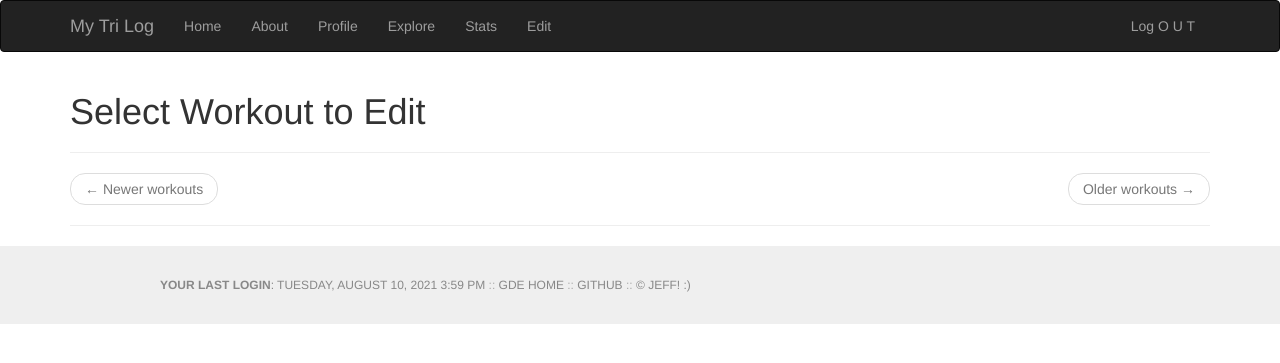
After one commit to jeffknerr/mytrilog, a Flask app: page /mytrilog/edit in a window 1280 px wide. The commit adds this page. Shown: the top 363 px of the page. Run offline with Flask 2, Linux system fonts and the light colour scheme; the visitor is signed in with stand-in values (Sample User, id 1); data comes from the database, SQL or seed files in the repository; data that the repository does not hold is empty; some libraries are stand-ins or nearby versions.

Commit message:
added Edit workout option

```diff
--- a/app/main/routes.py
+++ b/app/main/routes.py
@@ -1,17 +1,15 @@
 
 from app.main.jkutils import *
 from flask_login import current_user, login_required
-from flask import render_template, flash, redirect, url_for, request, current_app
+from flask import render_template, flash, redirect, url_for, request, current_app, abort
 from app import db
-from app.main.forms import EditProfileForm, WorkoutForm
+from app.main.forms import EditProfileForm, WorkoutForm, ChangeWorkoutForm
 from app.models import User, Workout
 from datetime import datetime, timedelta
 from app.main import bp
 from flask import make_response
 import io
-import os
 from matplotlib.backends.backend_agg import FigureCanvasAgg as FigureCanvas
-from matplotlib.figure import Figure
 
 
 @bp.before_request
@@ -20,37 +18,39 @@ def before_request():
         current_user.last_seen = datetime.utcnow()
         db.session.commit()
 
-@bp.route('/', methods=['GET','POST'])
-@bp.route('/index', methods=['GET','POST'])
+
+@bp.route('/', methods=['GET', 'POST'])
+@bp.route('/index', methods=['GET', 'POST'])
 @login_required
 def index():
-  form = WorkoutForm()
-  if form.validate_on_submit():
-      workout = Workout(what=form.what.data,
-                      when=form.when.data,
-                      amount=form.amount.data,
-                      weight=form.weight.data,
-                      comment=form.comment.data,
-                      athlete=current_user)
-      db.session.add(workout)
-      db.session.commit()
-      flash("Logged your workout!")
-      return redirect(url_for('main.index'))
-  elif request.method == 'GET':
-     form.what.data = "rest"
-  page = request.args.get('page', 1, type=int)
-  workouts = current_user.followed_workouts().paginate(
-      page, current_app.config['WORKOUTS_PER_PAGE'], False)
-  next_url = url_for('main.index', page=workouts.next_num) if workouts.has_next else None
-  prev_url = url_for('main.index', page=workouts.prev_num) if workouts.has_prev else None
+    form = WorkoutForm()
+    if form.validate_on_submit():
+        workout = Workout(what=form.what.data,
+                          when=form.when.data,
+                          amount=form.amount.data,
+                          weight=form.weight.data,
+                          comment=form.comment.data,
+                          athlete=current_user)
+        db.session.add(workout)
+        db.session.commit()
+        flash("Logged your workout!")
+        return redirect(url_for('main.index'))
+    elif request.method == 'GET':
+        form.what.data = "rest"
+    page = request.args.get('page', 1, type=int)
+    workouts = current_user.followed_workouts().paginate(
+        page, current_app.config['WORKOUTS_PER_PAGE'], False)
+    next_url = url_for('main.index', page=workouts.next_num) if workouts.has_next else None
+    prev_url = url_for('main.index', page=workouts.prev_num) if workouts.has_prev else None
 
-  return render_template('index.html', title='Home', form=form,
-                           workouts=workouts.items, next_url=next_url,
-                           prev_url=prev_url)
+    return render_template('index.html', title='Home', form=form,
+                            workouts=workouts.items, next_url=next_url,
+                            prev_url=prev_url)
+
 
 @bp.route('/about')
 def about():
-  return render_template('about.html', title='About')
+    return render_template('about.html', title='About')
 
 
 @bp.route('/user/<username>')
@@ -79,7 +79,10 @@ def edit_profile():
     elif request.method == 'GET':
         form.username.data = current_user.username
         form.about_me.data = current_user.about_me
-    return render_template('edit_profile.html', title='Edit Profile', form=form)
+    return render_template('edit_profile.html',
+                           title='Edit Profile',
+                           form=form)
+
 
 @bp.route('/follow/<username>')
 @login_required
@@ -96,6 +99,7 @@ def follow(username):
     flash('You are following {}!'.format(username))
     return redirect(url_for('main.user', username=username))
 
+
 @bp.route('/unfollow/<username>')
 @login_required
 def unfollow(username):
@@ -111,6 +115,7 @@ def unfollow(username):
     flash('You are not following {}.'.format(username))
     return redirect(url_for('main.user', username=username))
 
+
 @bp.route('/explore')
 @login_required
 def explore():
@@ -122,6 +127,7 @@ def explore():
     return render_template('index.html', title='Explore', workouts=workouts.items,
                      next_url=next_url, prev_url=prev_url)
     # reuses index template, but without the submit form part
+
 
 @bp.route('/plot/<user>')
 @login_required
@@ -144,6 +150,7 @@ def plot(user):
     response.mimetype = 'image/png'
     return response
 
+
 @bp.route('/weightplot/<user>')
 @login_required
 def weightplot(user):
@@ -165,6 +172,7 @@ def weightplot(user):
     response.mimetype = 'image/png'
     return response
 
+
 @bp.route('/stats')
 @login_required
 def stats():
@@ -174,9 +182,58 @@ def stats():
     dbid = current_user.get_id()
     # only get last 30 days of workouts
     workouts = Workout.query.filter_by(who=dbid).filter(Workout.when <= now, Workout.when >= then).all()
-    avgw,runtot,weekrun = getStats(workouts,now,then)
+    avgw, runtot, weekrun = getStats(workouts, now, then)
     # convert to strings to format nicely...
     avgw = "%.1f" % (avgw)
     runtot = "%.1f" % (runtot)
     weekrun = "%.2f" % (weekrun)
-    return render_template('stats.html', title='Stats', user=user, avgw=avgw, runtot=runtot, weekrun=weekrun)
+    return render_template('stats.html',
+                           title='Stats',
+                           user=user,
+                           avgw=avgw,
+                           runtot=runtot,
+                           weekrun=weekrun)
+
+
+@bp.route('/edit')
+@login_required
+def edit():
+    """show workouts, allow user to select one for editing"""
+    username = current_user.username
+    user = User.query.filter_by(username=username).first_or_404()
+    page = request.args.get('page', 1, type=int)
+    workouts = user.workouts.order_by(Workout.when.desc()).paginate(
+        page, 5 + current_app.config['WORKOUTS_PER_PAGE'], False)
+    next_url = url_for('main.edit', username=user.username, page=workouts.next_num) if workouts.has_next else None
+    prev_url = url_for('main.edit', username=user.username, page=workouts.prev_num) if workouts.has_prev else None
+    return render_template('edit.html', user=user, workouts=workouts.items,
+                           next_url=next_url, prev_url=prev_url)
+
+
+@bp.route('/editworkout/<what>/<when>/<who>', methods=['GET', 'POST'])
+@login_required
+def editworkout(what, when, who):
+    """present form to user that allows them to edit the workout"""
+    username = current_user.username
+    dtwhen = datetime.fromisoformat(when)
+    wrkout = Workout.query.filter_by(who=who).filter_by(when=dtwhen).filter_by(what=what).first_or_404()
+    # make sure user is correct user
+    if wrkout.getUsername() != username:
+        abort(403)
+    form = ChangeWorkoutForm()
+    if form.validate_on_submit():
+        wrkout.what = form.what.data
+        wrkout.when = form.when.data
+        wrkout.amount = form.amount.data
+        wrkout.weight = form.weight.data
+        wrkout.comment = form.comment.data
+        db.session.commit()
+        flash("Saved your edited workout...")
+        return redirect(url_for('main.index'))
+    # add the existing data here
+    form.what.data = wrkout.what
+    form.when.data = wrkout.when
+    form.amount.data = wrkout.amount
+    form.weight.data = wrkout.weight
+    form.comment.data = wrkout.comment
+    return render_template("changeworkout.html", form=form)
--- a/app/models.py
+++ b/app/models.py
@@ -74,8 +74,8 @@ class User(UserMixin, db.Model):
         return User.query.get(id)
 
 
-
 class Workout(db.Model):
+    """workout objects, unique in what and when"""
     id = db.Column(db.Integer, primary_key=True)
     what = db.Column(db.String(128))
     when = db.Column(db.DateTime, index=True, default=datetime.utcnow)
@@ -85,7 +85,7 @@ class Workout(db.Model):
     comment = db.Column(db.String(140))
 
     def __repr__(self):
-        return '<Workout {} {}>'.format(self.what,self.amount)
+        return '<Workout {} {} {}>'.format(self.what,self.amount,self.when)
 
     def getUsername(self):
         return User.query.get(self.who).username
--- a/app/templates/base.html
+++ b/app/templates/base.html
@@ -57,6 +57,7 @@
                     <li><a href="{{url_for('main.user',username=current_user.username)}}">Profile</a> </li>
                     <li><a href="{{url_for('main.explore')}}">Explore</a> </li>
                     <li><a href="{{url_for('main.stats')}}">Stats</a> </li>
+                    <li><a href="{{url_for('main.edit')}}">Edit</a> </li>
                 </ul>
                 <ul class="nav navbar-nav navbar-right">
                     <li><a href="{{url_for('auth.logout')}}">Log O U T</a> </li>
--- /dev/null
+++ b/app/templates/edit.html
@@ -0,0 +1,28 @@
+
+{% extends "base.html" %}
+
+{% block app_content %}
+    <h1>Select Workout to Edit</h1>
+    <hr>
+    <nav aria-label="...">
+        <ul class="pager">
+            <li class="previous{% if not prev_url %} disabled{% endif %}">
+                <a href="{{ prev_url or '#' }}">
+                    <span aria-hidden="true">&larr;</span> Newer workouts
+                </a>
+            </li>
+            <li class="next{% if not next_url %} disabled{% endif %}">
+                <a href="{{ next_url or '#' }}">
+                    Older workouts <span aria-hidden="true">&rarr;</span>
+                </a>
+            </li>
+        </ul>
+    </nav>
+
+    {% for workout in workouts %}
+      {% include '_editworkout.html' %}
+    {% endfor %}
+    <hr>
+
+
+{% endblock %}
```
Also changed, not shown: app/main/forms.py (+11 -2 lines), app/templates/_editworkout.html (added, +15 -0 lines), app/templates/changeworkout.html (added, +17 -0 lines), config.py (+13 -10 lines).
